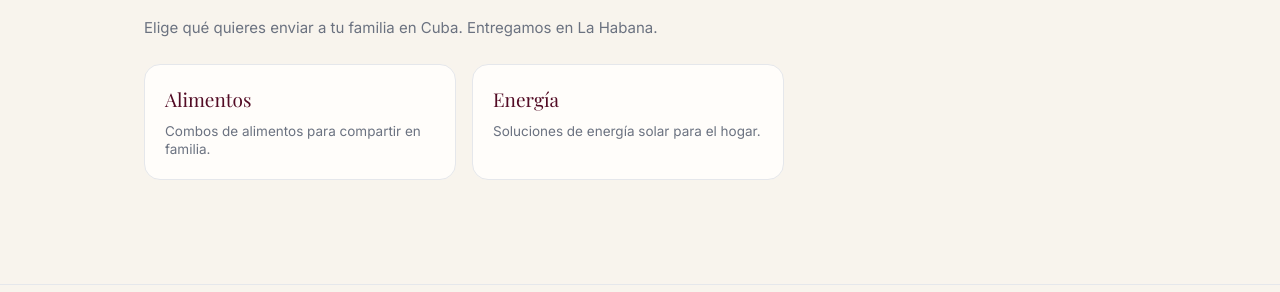
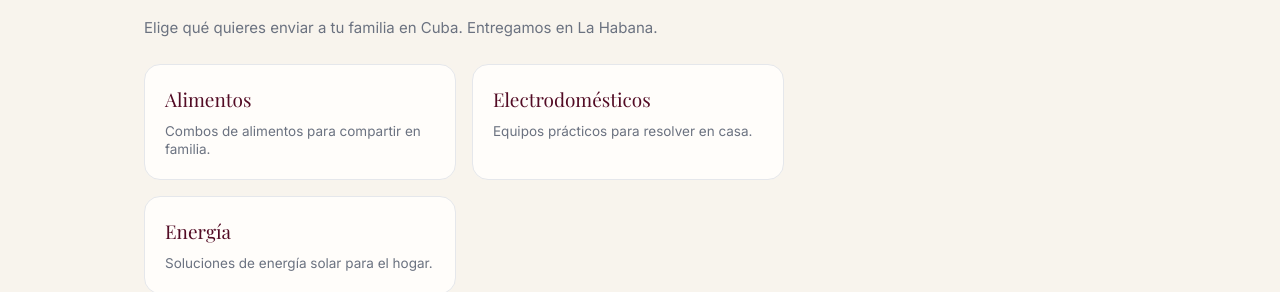
Before and after one commit to ernest196391/cuyana-app, a Next.js app: page /tienda in a window 1280 px wide. Shown: the part 166-458 px from the top of the page. Built offline with nearby package versions, Linux system fonts and the light colour scheme; no server answers.

Commit message:
Añade Electrodomésticos a la entrada de Tienda

```diff
--- a/src/app/(public)/tienda/page.tsx
+++ b/src/app/(public)/tienda/page.tsx
@@ -3,7 +3,7 @@ import Link from "next/link";
 
 export const metadata: Metadata = {
   title: "Tienda",
-  description: "Elige alimentos o energía para enviar a tu familia en Cuba.",
+  description: "Elige alimentos, electrodomésticos o energía para enviar a tu familia en Cuba.",
   alternates: { canonical: "/tienda" },
 };
 
@@ -23,6 +23,10 @@ export default function TiendaPage() {
           <span className="need-title">Alimentos</span>
           <span className="need-desc">Combos de alimentos para compartir en familia.</span>
         </Link>
+        <Link href="/tienda/electrodomesticos" className="need-card">
+          <span className="need-title">Electrodomésticos</span>
+          <span className="need-desc">Equipos prácticos para resolver en casa.</span>
+        </Link>
         <Link href="/tienda/energia" className="need-card">
           <span className="need-title">Energía</span>
           <span className="need-desc">Soluciones de energía solar para el hogar.</span>
```
